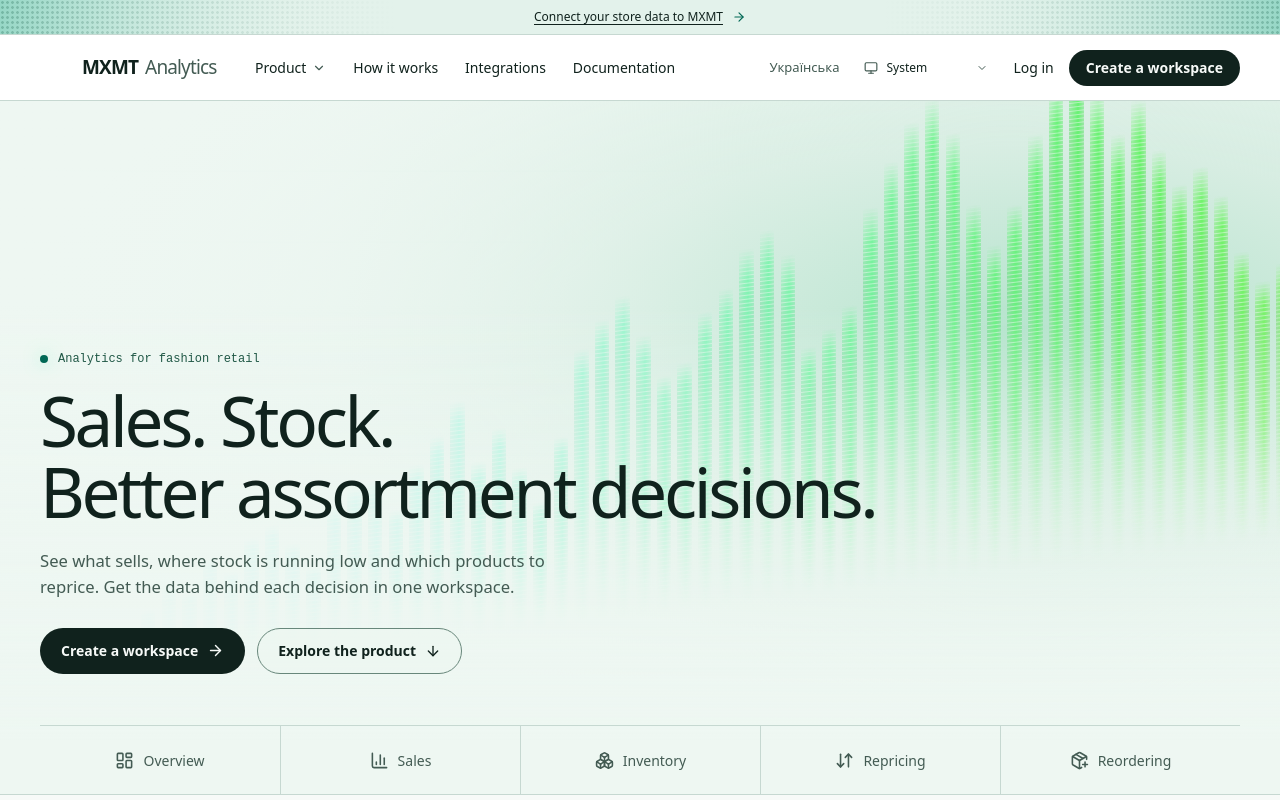
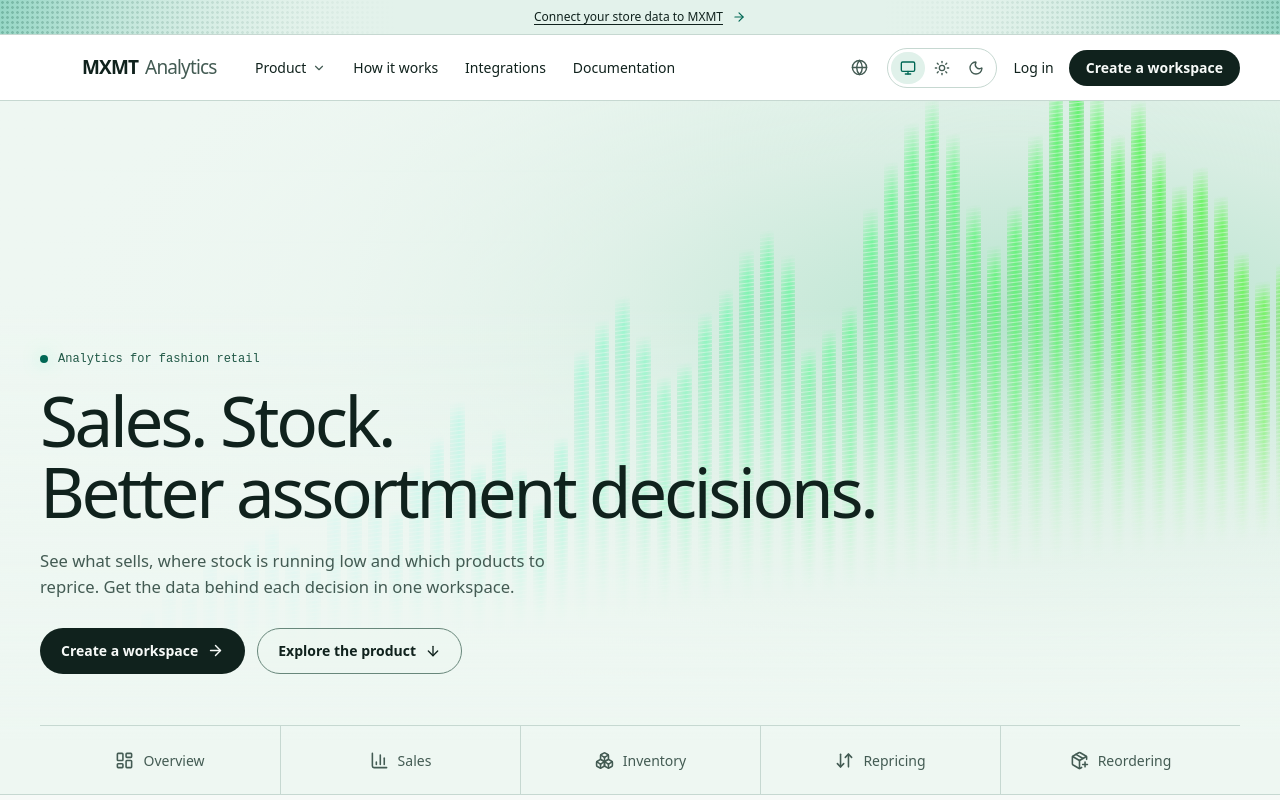
Before and after one commit to MXMT-AI/mxmt, a Next.js app: page /en in a window 1280 px wide. Shown: the top 800 px of the page. Built offline with nearby package versions, Linux system fonts and the light colour scheme.

Commit message:
feat: update landing language and theme controls

```diff
--- a/app/[locale]/landing.module.css
+++ b/app/[locale]/landing.module.css
@@ -49,7 +49,8 @@
 }
 
 .landing a:focus-visible,
-.landing summary:focus-visible {
+.landing summary:focus-visible,
+.themeSwitch button:focus-visible {
   outline: 2px solid var(--mint);
   outline-offset: 4px;
 }
@@ -104,6 +105,7 @@
 .headerInner,
 .desktopNav,
 .headerActions,
+.desktopAuth,
 .brand {
   display: flex;
   align-items: center;
@@ -129,10 +131,97 @@
   font-size: 14px;
 }
 
-.headerActions { margin-left: auto; gap: 15px; }
-.headerActions .primary { min-height: 36px; padding: 0 16px; }
-.language { color: var(--muted); font-size: 13px; }
-.desktopNav a:hover, .headerActions > a:not(.primary):hover, .productMenu summary:hover { color: var(--mint); }
+.headerActions { margin-left: auto; gap: 8px; }
+.desktopAuth { gap: 15px; margin-left: 8px; }
+.desktopAuth .primary { min-height: 36px; padding: 0 16px; }
+.desktopNav a:hover, .desktopAuth > a:not(.primary):hover, .productMenu summary:hover { color: var(--mint); }
+
+.languageMenu { position: relative; }
+.languageMenu summary {
+  display: grid;
+  place-items: center;
+  width: 40px;
+  height: 40px;
+  border: 1px solid transparent;
+  border-radius: 50%;
+  color: var(--muted);
+  cursor: pointer;
+  list-style: none;
+}
+.languageMenu summary::-webkit-details-marker { display: none; }
+.languageMenu summary:hover, .languageMenu[open] summary {
+  border-color: var(--line);
+  background: var(--hover-surface);
+  color: var(--mint);
+}
+.languageMenu > div {
+  position: absolute;
+  z-index: 1;
+  top: calc(100% + 8px);
+  right: 0;
+  width: 192px;
+  padding: 8px;
+  border: 1px solid var(--line);
+  border-radius: 14px;
+  background: var(--panel);
+  box-shadow: 0 12px 32px #0003;
+}
+.languageMenu p { margin-bottom: 4px; padding: 3px 8px 8px; border-bottom: 1px solid var(--line); font-weight: 600; }
+.languageMenu a {
+  display: flex;
+  align-items: center;
+  justify-content: space-between;
+  min-height: 40px;
+  padding-inline: 8px;
+  border-radius: 6px;
+  color: var(--muted);
+}
+.languageMenu a:hover, .languageMenu a[aria-current] { background: var(--hover-surface); color: var(--mint); }
+.languageMenu a[aria-current] { font-weight: 600; }
+
+.themeSwitch {
+  --segment-width: 34px;
+  --segment-offset: 0;
+  position: relative;
+  display: flex;
+  flex-shrink: 0;
+  padding: 3px;
+  border: 1px solid var(--line);
+  border-radius: 999px;
+  background: var(--panel);
+}
+.themeSwitch::before {
+  position: absolute;
+  inset: 3px auto 3px 3px;
+  width: var(--segment-width);
+  border-radius: inherit;
+  background: var(--hover-surface);
+  content: "";
+  opacity: 0;
+  pointer-events: none;
+  transform: translateX(var(--segment-offset));
+  transition: transform 180ms ease, opacity 140ms ease;
+}
+.themeSwitch[data-theme-choice]::before { opacity: 1; }
+.themeSwitch[data-theme-choice="light"] { --segment-offset: var(--segment-width); }
+.themeSwitch[data-theme-choice="dark"] { --segment-offset: calc(2 * var(--segment-width)); }
+.themeSwitch button {
+  position: relative;
+  display: grid;
+  place-items: center;
+  width: var(--segment-width);
+  height: 32px;
+  border-radius: 50%;
+  color: var(--muted);
+  cursor: pointer;
+}
+.themeSwitch button:focus-visible { outline-offset: -2px; }
+.themeSwitch button:hover, .themeSwitch button[aria-pressed="true"] { color: var(--mint); }
+.themeSwitch button:disabled { cursor: default; }
+
+@media (prefers-reduced-motion: reduce) {
+  .themeSwitch::before { transition: none; }
+}
 
 .productMenu { position: relative; }
 .productMenu summary, .mobileMenu summary {
@@ -403,8 +492,11 @@
 
 @media (max-width: 1190px) {
   .wrap { width: calc(100% - 48px); }
-  .desktopNav, .headerActions { display: none; }
-  .mobileMenu { display: block; margin-left: auto; }
+  .headerInner { gap: 8px; }
+  .desktopNav, .desktopAuth { display: none; }
+  .languageMenu { position: static; }
+  .languageMenu > div { right: 24px; }
+  .mobileMenu { display: block; }
   .mobileMenu summary { justify-content: center; width: 44px; min-height: 44px; }
   .mobileMenu > div {
     top: calc(100% + 8px);
@@ -420,12 +512,15 @@
   .mobileMenu nav a:hover, .mobileActions a:not(.primary):hover { color: var(--mint); }
   .mobileActions { align-items: center; margin-top: 8px; padding-top: 8px; border-top: 1px solid var(--line); }
   .mobileActions .primary { padding-inline: 15px; }
-  .mobileTheme { margin-top: 8px; padding-inline: 10px; }
 }
 
 @media (max-width: 640px) {
   .wrap { width: calc(100% - 36px); }
-  .headerInner { min-height: 59px; }
+  .headerInner { min-height: 59px; gap: 2px; }
+  .headerActions { gap: 2px; }
+  .themeSwitch { --segment-width: 30px; }
+  .languageMenu summary, .mobileMenu summary { width: 36px; }
+  .languageMenu > div { right: 18px; }
   .mobileMenu > div { inset-inline: 18px; }
   .art { bottom: 145px; }
   .art::after { background: linear-gradient(0deg, var(--hero) 18%, color-mix(in srgb, var(--hero) 70%, transparent) 52%, transparent 87%); }
@@ -443,3 +538,7 @@
   .feature svg { margin-bottom: 18px; }
   .integrations { gap: 26px; }
 }
+
+@media (max-width: 375px) {
+  .brand > span:last-child { display: none; }
+}
--- a/app/[locale]/page.tsx
+++ b/app/[locale]/page.tsx
@@ -1,11 +1,11 @@
 import type { Metadata } from "next";
 import type { CSSProperties } from "react";
-import { ArrowDown, ArrowDownUp, ArrowRight, BarChart3, Boxes, ChevronDown, LayoutDashboard, Menu, PackagePlus } from "lucide-react";
+import { ArrowDown, ArrowDownUp, ArrowRight, BarChart3, Boxes, Check, ChevronDown, Globe, LayoutDashboard, Menu, PackagePlus } from "lucide-react";
 import { getLocale } from "next-intl/server";
 import { getPathname, Link } from "@/i18n/navigation";
 import { BrandMark } from "@/components/BrandMark";
-import { ThemeToggle } from "@/components/ThemeProvider";
 import { LandingMenu } from "@/components/landing/LandingMenu";
+import { LandingThemeSwitch } from "@/components/landing/LandingThemeSwitch";
 import { landingCopy, landingFeatures } from "@/components/landing/copy";
 import styles from "./landing.module.css";
 
@@ -18,6 +18,7 @@ const icons = {
 };
 
 const sources = ["Google Sheets", "SalesDrive", "KeyCRM", "Horoshop", "Shopify", "CSV"];
+const languages = { en: "English", uk: "Українська" } as const;
 const signalHeights = [
   13, 17, 15, 21, 18, 24, 26, 22, 17, 28, 31, 32, 26, 34, 39, 45,
   33, 39, 31, 24, 36, 52, 57, 61, 53, 45, 47, 56, 60, 67, 70, 65,
@@ -36,7 +37,7 @@ export async function generateMetadata(): Promise<Metadata> {
 
 function Brand() {
   return (
-    <Link href="/" className={styles.brand}>
+    <Link href="/" className={styles.brand} aria-label="MXMT Analytics">
       <BrandMark transparent />
       MXMT <span>Analytics</span>
     </Link>
@@ -46,18 +47,12 @@ function Brand() {
 export default async function Home() {
   const locale = await getLocale();
   const copy = landingCopy[locale];
-  const otherLocale = locale === "uk" ? "en" : "uk";
   const sectionLinks = (
     <>
       <a href="#workflow">{copy.workflow}</a>
       <a href="#integrations">{copy.integrations}</a>
       <Link href="/docs">{copy.documentation}</Link>
     </>
-  );
-  const languageLink = (
-    <a href={getPathname({ href: "/", locale: otherLocale })} hrefLang={otherLocale} lang={otherLocale} className={styles.language}>
-      {copy.language}
-    </a>
   );
   const authLinks = (
     <>
@@ -89,17 +84,33 @@ export default async function Home() {
               {sectionLinks}
             </nav>
             <div className={styles.headerActions}>
-              {languageLink}
-              <ThemeToggle />
-              {authLinks}
+              <LandingMenu
+                className={styles.languageMenu}
+                label={<><Globe aria-hidden="true" size={17} /><span className="sr-only">{copy.changeLanguage}</span></>}
+              >
+                <p>{copy.language}</p>
+                {(["en", "uk"] as const).map((option) => (
+                  <a
+                    key={option}
+                    href={getPathname({ href: "/", locale: option })}
+                    hrefLang={option}
+                    lang={option}
+                    aria-current={locale === option ? "page" : undefined}
+                  >
+                    {languages[option]}
+                    {locale === option && <Check size={16} aria-hidden="true" />}
+                  </a>
+                ))}
+              </LandingMenu>
+              <LandingThemeSwitch className={styles.themeSwitch} />
+              <div className={styles.desktopAuth}>{authLinks}</div>
             </div>
             <LandingMenu className={styles.mobileMenu} label={<><Menu aria-hidden="true" size={23} /><span className="sr-only">{copy.menu}</span></>}>
               <nav aria-label={copy.navigation}>
                 <a href="#product">{copy.product}</a>
                 {sectionLinks}
               </nav>
-              <div className={styles.mobileActions}>{languageLink}{authLinks}</div>
-              <div className={styles.mobileTheme}><ThemeToggle placement="inline" /></div>
+              <div className={styles.mobileActions}>{authLinks}</div>
             </LandingMenu>
           </div>
         </div>
--- /dev/null
+++ b/components/landing/LandingThemeSwitch.tsx
@@ -0,0 +1,38 @@
+"use client";
+
+import { Monitor, Moon, Sun } from "lucide-react";
+import { useTheme } from "next-themes";
+import { useSyncExternalStore } from "react";
+import { useLang } from "@/components/LanguageProvider";
+
+const subscribe = () => () => {};
+const themes = [
+  { value: "system", icon: Monitor, label: "theme_system" },
+  { value: "light", icon: Sun, label: "theme_light" },
+  { value: "dark", icon: Moon, label: "theme_dark" },
+] as const;
+
+export function LandingThemeSwitch({ className }: { className: string }) {
+  const { theme, forcedTheme, setTheme } = useTheme();
+  const { t } = useLang();
+  const mounted = useSyncExternalStore(subscribe, () => true, () => false);
+  const active = mounted ? (forcedTheme ?? theme ?? "system") : undefined;
+
+  return (
+    <div className={className} role="group" aria-label={t.theme_label} data-theme-choice={active}>
+      {themes.map(({ value, icon: Icon, label }) => (
+        <button
+          key={value}
+          type="button"
+          aria-label={t[label]}
+          aria-pressed={active === value}
+          title={t[label]}
+          disabled={!mounted || Boolean(forcedTheme)}
+          onClick={() => setTheme(value)}
+        >
+          <Icon size={16} aria-hidden="true" />
+        </button>
+      ))}
+    </div>
+  );
+}
--- a/components/landing/copy.ts
+++ b/components/landing/copy.ts
@@ -14,7 +14,8 @@ export const landingCopy = {
     documentation: "Документація",
     login: "Увійти",
     register: "Створити кабінет",
-    language: "English",
+    language: "Мова",
+    changeLanguage: "Змінити мову",
     audience: "Аналітика для fashion-ритейлу",
     headline: ["Продажі. Залишки.", "Рішення для асортименту."],
     description: "Зрозумійте, що продається, де бракує товару і що варто переоцінити. Усі дані для рішення — в одному кабінеті.",
@@ -48,7 +49,8 @@ export const landingCopy = {
     documentation: "Documentation",
     login: "Log in",
     register: "Create a workspace",
-    language: "Українська",
+    language: "Language",
+    changeLanguage: "Change language",
     audience: "Analytics for fashion retail",
     headline: ["Sales. Stock.", "Better assortment decisions."],
     description: "See what sells, where stock is running low and which products to reprice. Get the data behind each decision in one workspace.",
@@ -83,6 +85,7 @@ export const landingCopy = {
   login: string;
   register: string;
   language: string;
+  changeLanguage: string;
   audience: string;
   headline: [string, string];
   description: string;
```
